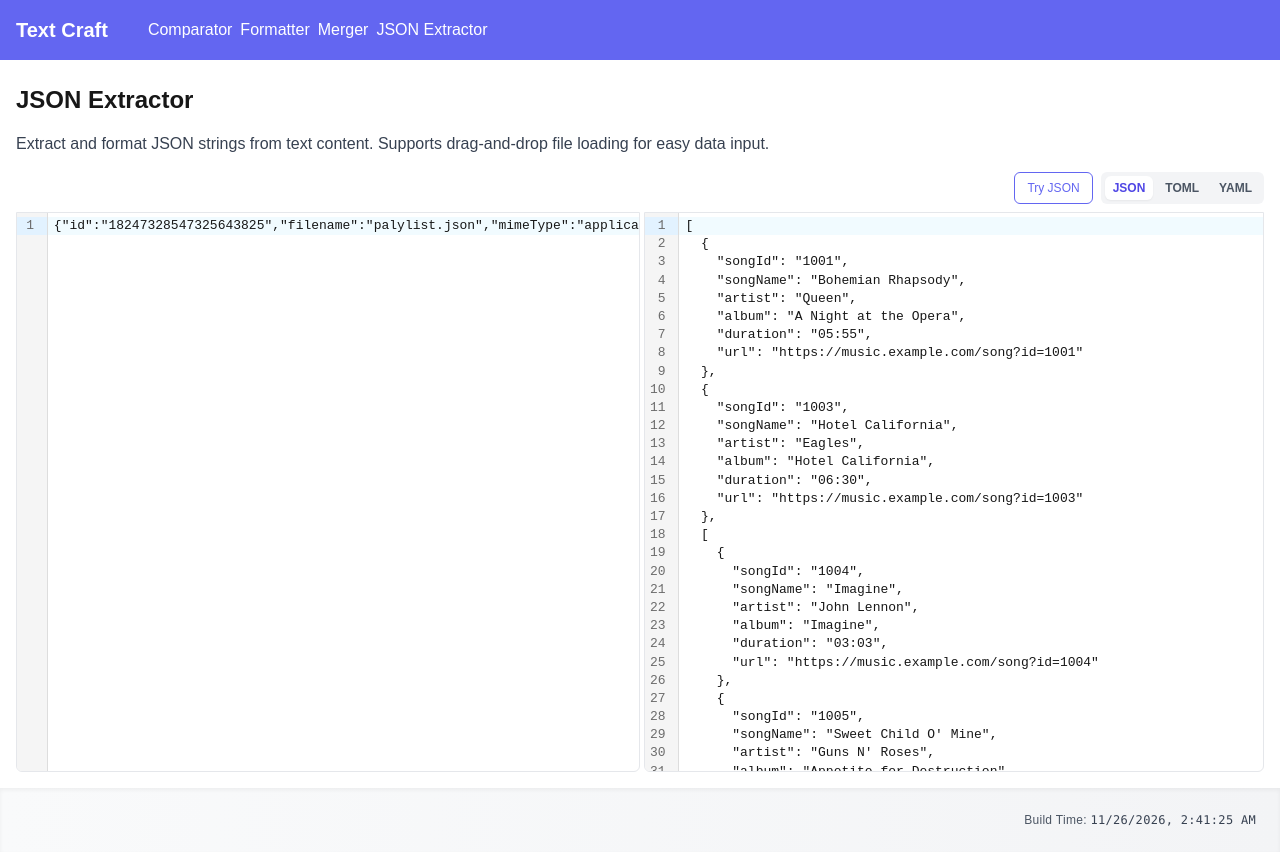
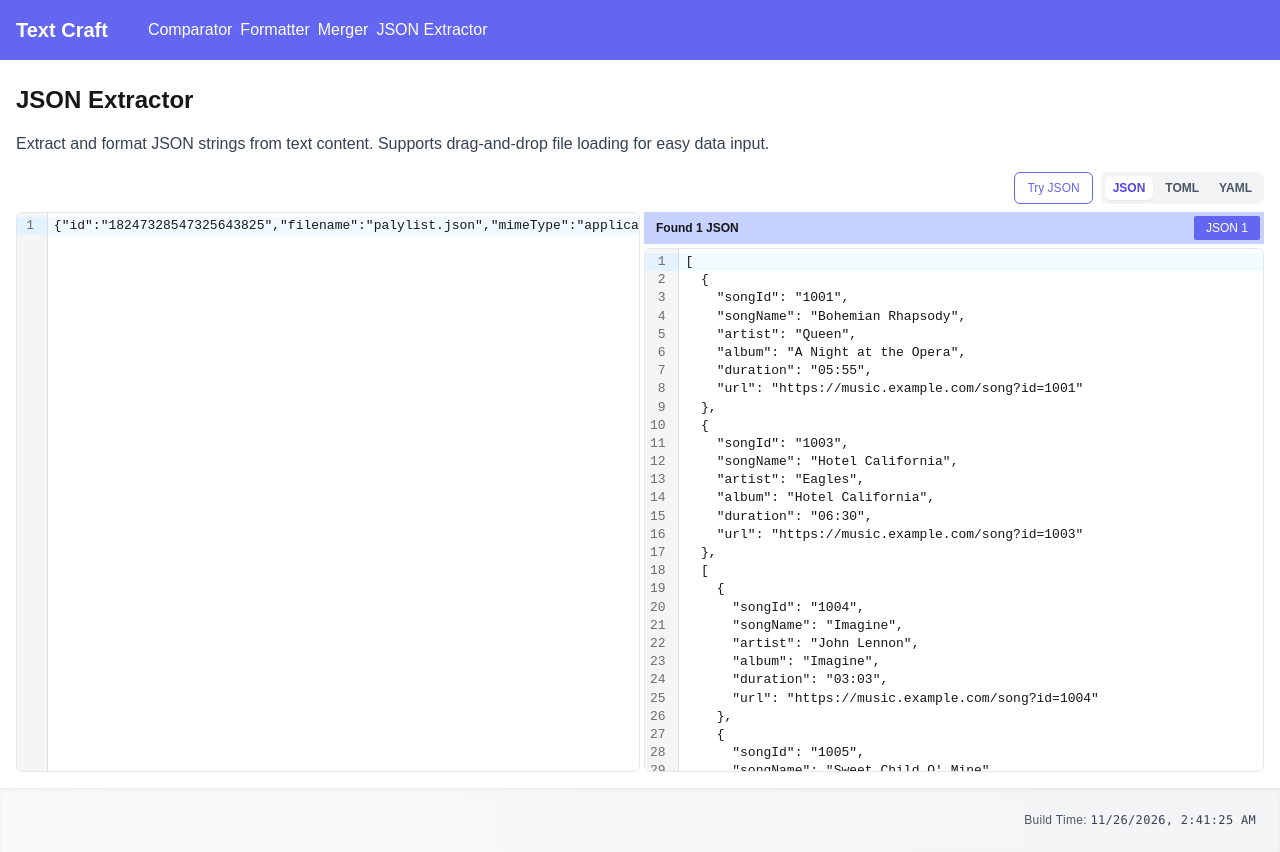
Before and after one commit to DavidKk/vercel-text-craft, a Next.js app: page /json-extractor in a window 1280 px wide. Both pictures are taken after a click on the button "Try JSON". Built offline with nearby package versions, Linux system fonts and the light colour scheme; some icons are missing.

Commit message:
feat: prettier

```diff
--- a/app/json-extractor/JsonFinder.tsx
+++ b/app/json-extractor/JsonFinder.tsx
@@ -4,6 +4,7 @@ import { useEffect, useState } from 'react'
 import { useDebounce } from 'ahooks'
 import ReactEditor from '@/components/Editor/ReactEditor'
 import FormatTabs from '@/components/FormatTabs'
+import Tabs from '@/components/Tabs'
 import { detectDominantQuote, extractAllStrings } from './string'
 import { MOCK_STRING } from './mock-data'
 
@@ -15,6 +16,7 @@ export default function JsonFinder() {
   const [sourceText, setSourceText] = useState('')
   const [formattedTexts, setFormattedTexts] = useState<string[]>([])
   const [targetFormat, setTargetFormat] = useState<FormatType>('json')
+  const [activeTabKey, setActiveTabKey] = useState('0')
   const debouncedText = useDebounce(sourceText, { wait: 300 })
 
   const handleMockData = () => {
@@ -22,6 +24,9 @@ export default function JsonFinder() {
   }
 
   const handleFormat = async () => {
+    setActiveTabKey('0')
+    setFormattedTexts([])
+
     if (!debouncedText) {
       return
     }
@@ -32,6 +37,7 @@ export default function JsonFinder() {
     for (const text of fixedText) {
       const jsonStrings = extractAllStrings(text)
       const formattedStrings: string[] = []
+
       for (const jsonString of jsonStrings) {
         try {
           const parsed = JSON.parse(jsonString)
@@ -70,8 +76,30 @@ export default function JsonFinder() {
           <ReactEditor value={sourceText} onChange={setSourceText} storageKey="json-finder-source" />
         </div>
 
-        <div className="w-1/2 flex flex-col h-full">
-          <ReactEditor value={formattedTexts.join('\n')} disabled />
+        <div className="w-1/2 flex flex-col h-full gap-1">
+          {!formattedTexts?.length ? (
+            <ReactEditor disabled />
+          ) : (
+            <>
+              <div className="flex items-center justify-between bg-indigo-200 p-1">
+                <h1 className="text-xs font-bold select-none pl-2">Found {formattedTexts?.length} JSON</h1>
+                <div className="flex">
+                  <Tabs
+                    items={formattedTexts.map((_, index) => ({
+                      key: index.toString(),
+                      label: `JSON ${index + 1}`,
+                    }))}
+                    activeKey={activeTabKey}
+                    onChange={setActiveTabKey}
+                  />
+                </div>
+              </div>
+
+              <div className="overflow-y-auto h-full">
+                <ReactEditor value={formattedTexts[parseInt(activeTabKey)]} disabled />
+              </div>
+            </>
+          )}
         </div>
       </div>
     </div>
--- a/components/Editor/Codemirror/Container.tsx
+++ b/components/Editor/Codemirror/Container.tsx
@@ -10,5 +10,5 @@ export default function Container(props: ContainerProps) {
     return children
   }
 
-  return <div className="flex flex-1 border rounded-b-md overflow-hidden">{children}</div>
+  return <div className="flex flex-1 border rounded-md overflow-hidden">{children}</div>
 }
--- a/components/Editor/ReactEditor.tsx
+++ b/components/Editor/ReactEditor.tsx
@@ -1,6 +1,7 @@
 'use client'
 
-import React, { useMemo, useId, useEffect } from 'react'
+import React, { useMemo, useId, useEffect, useCallback } from 'react'
+import toml from '@iarna/toml'
 import FeatherIcon from 'feather-icons-react'
 import { isJson } from '@/utils/json'
 import { isToml } from '@/utils/toml'
@@ -10,15 +11,82 @@ import type { TextSegment } from './types'
 export type { TextSegment } from './types'
 
 export interface ReactEditorProps extends CodemirrorProps {
+  /** show prettier button */
+  enablePrettier?: boolean
+  /** auto prettier when value changed */
+  autoPrettier?: boolean
   /** Array of text segments to be displayed in the editor */
   segments?: TextSegment[]
 }
 
+type FormatType = 'TEXT' | 'JSON' | 'TOML'
+
+const formatText = (value: string, dataType: FormatType) => {
+  if (!value) {
+    return value
+  }
+
+  switch (dataType) {
+    case 'JSON':
+      const data = JSON.parse(value)
+      return JSON.stringify(data, null, 2)
+    case 'TOML':
+      const tomlData = toml.parse(value)
+      return toml.stringify(tomlData)
+    default:
+      return value
+  }
+}
+
+function getDataType(value?: string) {
+  if (!value) {
+    return 'TEXT'
+  }
+
+  if (isJson(value)) {
+    return 'JSON'
+  }
+
+  if (isToml(value)) {
+    return 'TOML'
+  }
+
+  return 'TEXT'
+}
+
 export default function ReactEditor(props: ReactEditorProps) {
-  const { value, onChange, segments, storageKey, disabled, hiddenLines } = props
+  const { value, onChange, enablePrettier = true, autoPrettier = false, segments, storageKey, disabled, hiddenLines } = props
 
   const rawUid = useId()
   const uid = useMemo(() => `${rawUid.replace(/[^a-zA-Z0-9]/g, '')}`, [rawUid])
+  const dataType = useMemo(() => getDataType(value), [value])
+  const canPrettier = useMemo(() => ['JSON', 'TOML'].includes(dataType), [enablePrettier, dataType])
+
+  const handleChange = useCallback(
+    (value: string) => {
+      if (typeof onChange !== 'function') {
+        return
+      }
+
+      const dataType = getDataType(value)
+      const formattedText = autoPrettier && value ? formatText(value, dataType) : value
+      onChange(formattedText)
+    },
+    [onChange]
+  )
+
+  const handleFormatText = useCallback(() => {
+    if (typeof onChange !== 'function') {
+      return
+    }
+
+    if (!value) {
+      return
+    }
+
+    const formattedText = formatText(value, dataType)
+    formattedText && onChange(formattedText)
+  }, [value, dataType, onChange])
 
   const copyVisibleContent = () => {
     navigator.clipboard.writeText(value || '')
@@ -49,19 +117,29 @@ export default function ReactEditor(props: ReactEditorProps) {
 
   return (
     <div className={`h-full group editor-container ${uid} flex relative`}>
+      <div className="absolute z-10 right-5 top-2">
         <button
+          className="p-1 bg-indigo-100 opacity-0 group-hover:opacity-50 hover:!opacity-100 hover:bg-indigo-200 rounded-sm transition-all"
           onClick={copyVisibleContent}
-        className="absolute z-10 right-5 top-1 p-1 bg-indigo-100 opacity-0 group-hover:opacity-50 hover:!opacity-100 hover:bg-indigo-200 rounded-sm transition-all"
           title="copy full text"
         >
           <FeatherIcon icon="copy" className="h-4 w-4 text-indigo-900" />
         </button>
+      </div>
 
-      <span className="select-none text-xs font-extrabold text-indigo-600 absolute z-10 right-5 bottom-5 p-1 bg-indigo-100 opacity-0 group-hover:opacity-60 hover:!opacity-100 hover:bg-indigo-200 rounded-sm transition-all">
-        {!value ? 'TEXT' : isJson(value) ? 'JSON' : isToml(value) ? 'TOML' : 'TEXT'}
+      <div className="flex gap-2 absolute z-10 right-5 bottom-5 text-xs font-extrabold text-indigo-600 uppercase">
+        {!(enablePrettier && canPrettier) ? null : (
+          <span
+            className="cursor-pointer select-none p-1 bg-indigo-100 opacity-0 group-hover:opacity-60 hover:!opacity-100 hover:bg-indigo-200 rounded-sm transition-all"
+            onClick={handleFormatText}
+          >
+            Pritter
           </span>
+        )}
+        <span className="select-none p-1 bg-indigo-100 opacity-0 group-hover:opacity-60 hover:!opacity-100 hover:bg-indigo-200 rounded-sm transition-all">{dataType}</span>
+      </div>
 
-      <Codemirror value={value} onChange={onChange} storageKey={storageKey} disabled={disabled} highlightLines={highlightLines} hiddenLines={hiddenLines} />
+      <Codemirror value={value} onChange={handleChange} storageKey={storageKey} disabled={disabled} highlightLines={highlightLines} hiddenLines={hiddenLines} />
     </div>
   )
 }
```
Lines whose indentation alone changed are shown as unchanged.
